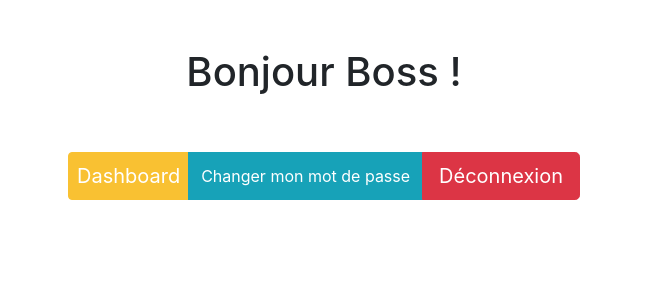
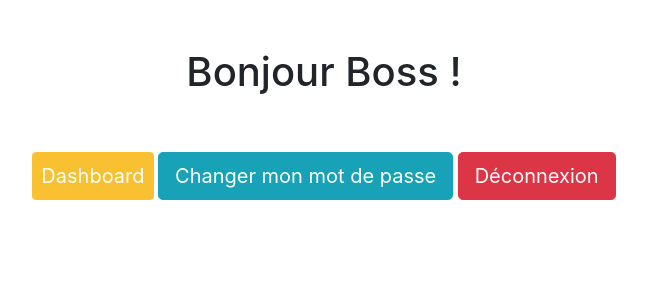
Before and after one commit to sofiane-ziri/modul-connexion, a PHP site: page /profil.php in a window 1280 px wide. Shown: the top 300 px of the page, without its empty margins (316-963 px from the left). Run offline with PHP 8.4, Linux system fonts and the light colour scheme; a user stored in the database is signed in; data comes from the database, SQL or seed files in the repository.

Commit message:
modif style dashboard

```diff
--- a/index.php
+++ b/index.php
@@ -73,7 +73,8 @@
                             }
                         }
                         ?>
-                        <input type="email" name="login" class="form-control" placeholder="Email" required="required" autocomplete="off">
+                        <div class="form-group">
+                            <input type="text" name="prenom" class="form-control" placeholder="Prenom" required="required" autocomplete="off">
                         </div>
                         <div class="form-group">
                             <input type="password" name="password" class="form-control" placeholder="Mot de passe" required="required" autocomplete="off">
--- a/profil.php
+++ b/profil.php
@@ -50,14 +50,15 @@ $data = $req->fetch();
                 /* Affiche la page admin seulement pour l'utilisateur admin */
                 if (isset($_SESSION['user']['id'])) {
                     if ($_SESSION['user']['id'] == 1) {
-                        echo '<div class="btn-group" role="group" aria-label="Basic example">
-                              <a class="btn btn-secondary" href="admin.php">Dashboard</a>
-                              <button type="button" class="btn btn-info" data-toggle="modal" data-target="#change_password">Changer mon mot de passe</button>
-                              <a href="deconnexion.php" class="btn btn-danger btn-lg">Déconnexion</a>
-                              </div>';
+                        echo '<a class="btn btn-secondary" href="admin.php">Dashboard</a>';
                     }
                 }
                 ?>
+                <!-- Button trigger modal -->
+                <button type="button" class="btn btn-info btn-lg" data-toggle="modal" data-target="#change_password">
+                    Changer mon mot de passe
+                </button>
+                <a href="deconnexion.php" class="btn btn-danger btn-lg">Déconnexion</a>
             </div>
         </div>
     </div>
```
Also changed, not shown: connexion.php (+5 -6 lines), 1 other file. Lines whose indentation alone changed are shown as unchanged.
